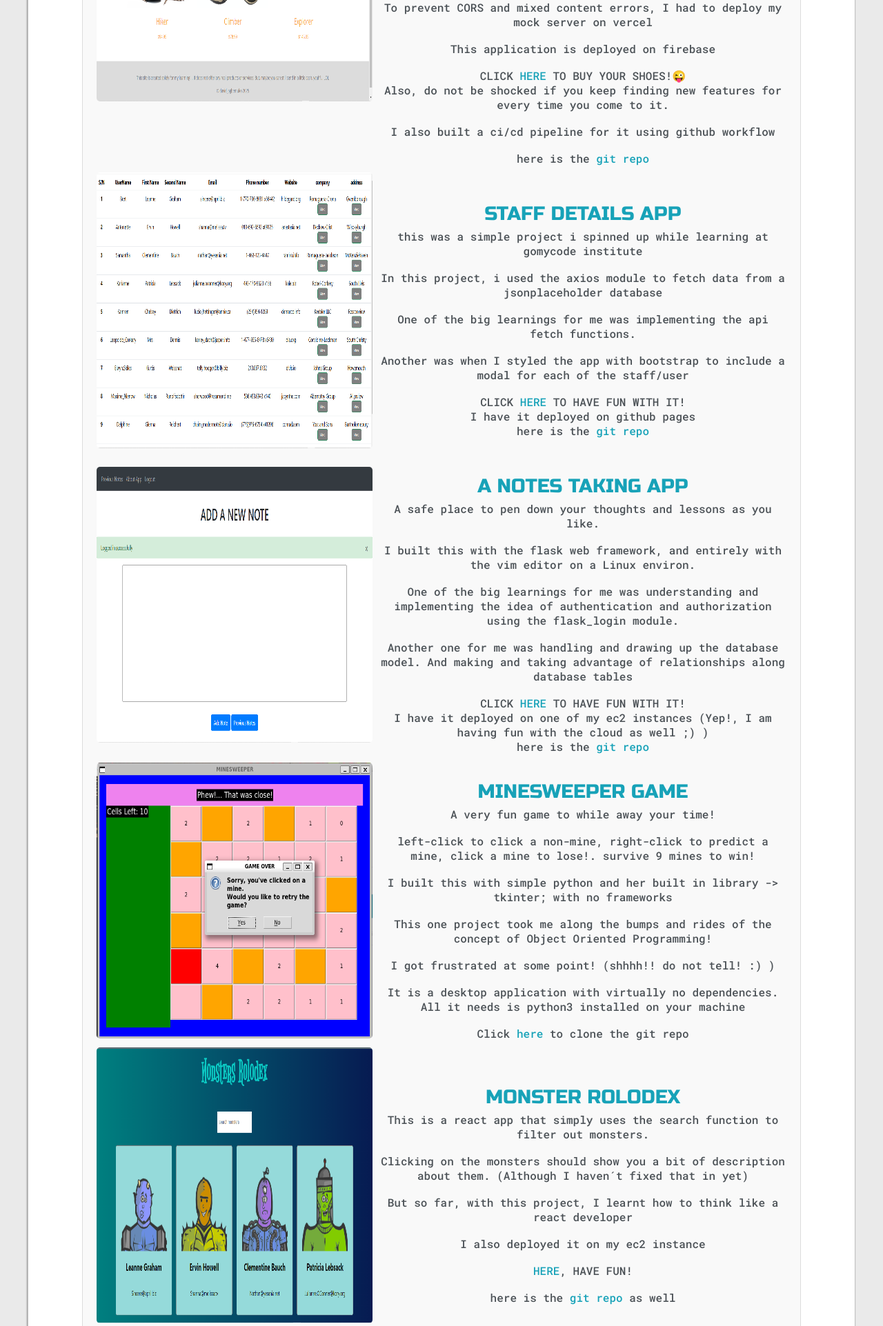
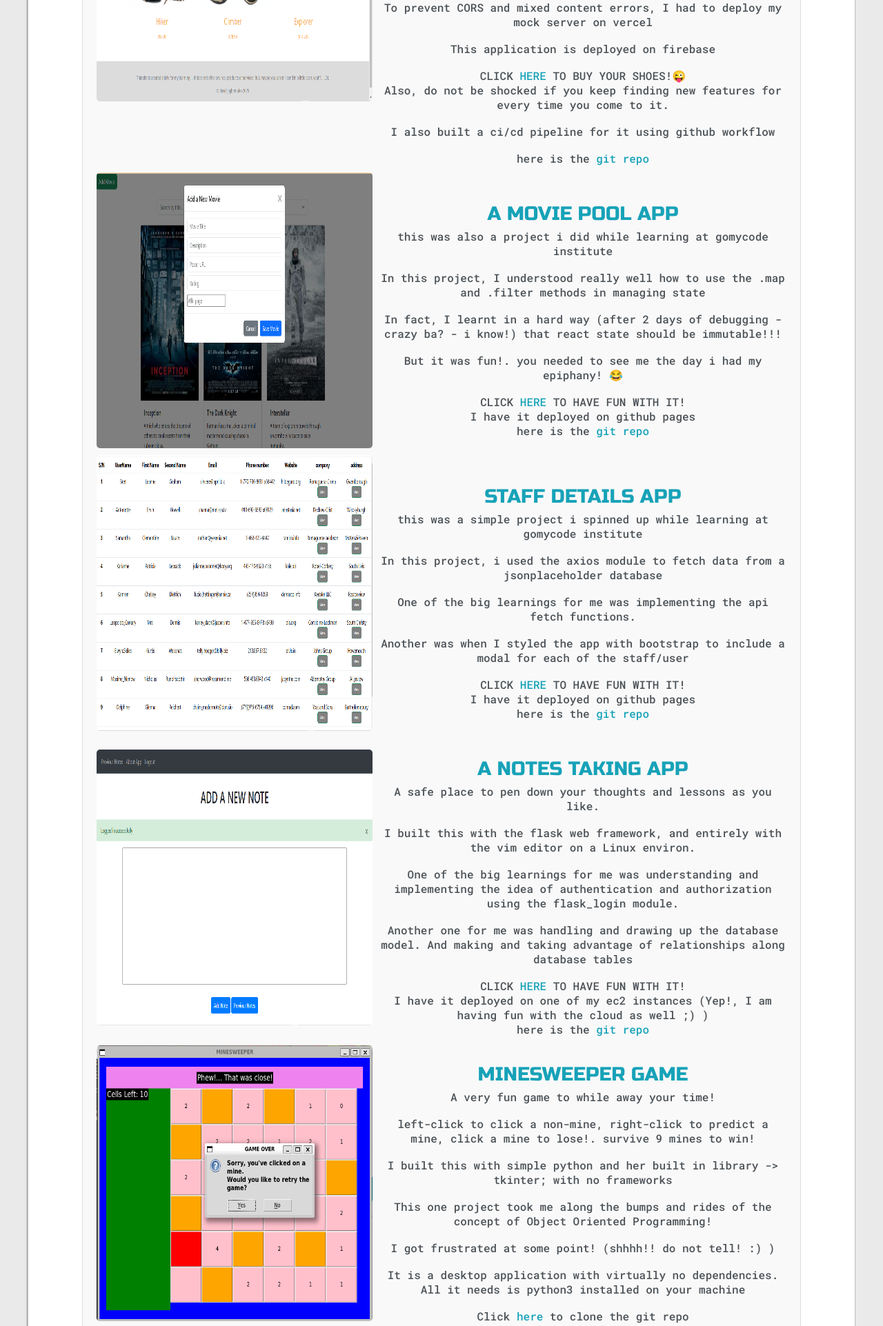
Before and after one commit to Ark-Arch/my_portfolio, a Python web app: template website/templates/my_projects.html in a window 1280 px wide. Shown: the part 668-2591 px from the top of the page at 69% size. Run offline with Jinja, Linux system fonts and the light colour scheme; the template is opened without the code that fills it, so the values that code supplies are empty.

Commit message:
added project 7

```diff
--- a/website/templates/my_projects.html
+++ b/website/templates/my_projects.html
@@ -33,6 +33,22 @@
         <p>here is the <a href="https://github.com/Ark-Arch/shoe-store-app" target="_blank">git repo</a></p>
         </div>
     </div>
+
+    <div class="project">
+        <img src="../static/images/project_7_movie_pool.PNG" alt="Project 7" width="400" height="400">
+        <div class="project-content">
+            <h3><a href="https://ark-arch.github.io/react-hooks-checkpoint" target="_blank">A MOVIE POOL APP</a></h3>
+        <p>this was also a project i did while learning at gomycode institute</p><br/>
+        <p>In this project, I understood really well how to use the .map and .filter methods in managing state</p><br/>
+        <p>In fact, I learnt in a hard way (after 2 days of debugging - crazy ba? - i know!) that react state should be immutable!!!</p><br/>
+        <p>But it was fun!. you needed to see me the day i had my epiphany! &#128514</p><br/>
+        <p>CLICK <a href="https://ark-arch.github.io/react-hooks-checkpoint" target="_blank">HERE</a> TO HAVE FUN WITH IT!</p>
+        <p> I have it deployed on github pages</p>
+        <p>here is the <a href="https://github.com/Ark-Arch/react-hooks-checkpoint" target="_blank">git repo</a></p>
+        </div>
+    </div>
+
+
     <div class="project">
         <img src="../static/images/project_5_company_staff_details.PNG" alt="Project 5" width="400" height="400">
         <div class="project-content">
@@ -46,6 +62,8 @@
         <p>here is the <a href="https://github.com/Ark-Arch/react-api-checkpoint" target="_blank">git repo</a></p>
         </div>
     </div>
+
+
     <div class="project">
     <img src="../static/images/project_1_notes_app.PNG" alt="Project 1" width="400" height="400">
     <div class="project-content">
```
Also changed, not shown: website/static/images/project_7_movie_pool.PNG (added).
